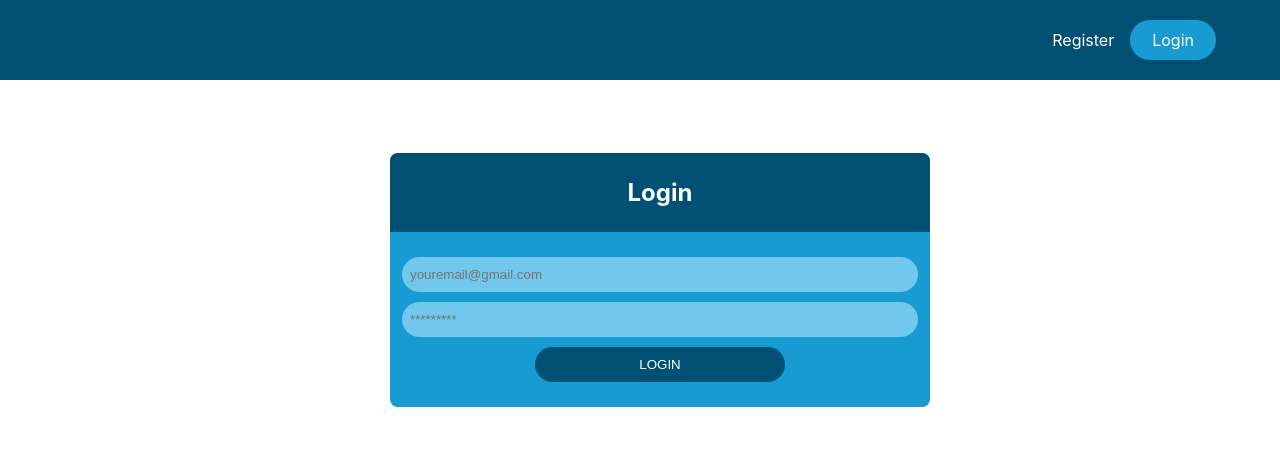
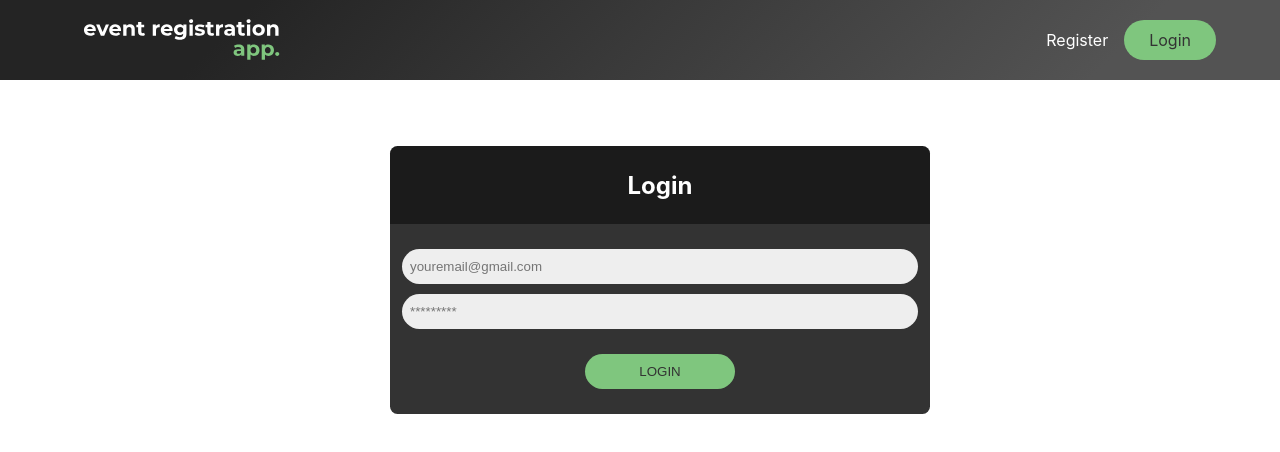
Before and after one commit to karolisst/Baigiamasis-projektas, a React (Create React App) app in the folder frontend/administration-app/: page /login in a window 1280 px wide. Shown: the top 452 px of the page. Built offline with nearby package versions, Linux system fonts and the light colour scheme.

Commit message:
changed style, added logo

```diff
--- a/frontend/administration-app/src/components/NavBar.jsx
+++ b/frontend/administration-app/src/components/NavBar.jsx
@@ -1,7 +1,8 @@
 import { useContext } from "react";
 import React from "react";
-import { Nav, NavLink, NavMenu, NavBtnLink } from "../styles/StyledNavBar";
+import { Nav, NavLink, NavMenu, NavBtnLink, Img } from "../styles/StyledNavBar";
 import { AuthenticationContext } from "./AuthenticationContext";
+import logo from "../assets/logo.svg";
 
 export const NavBar = ({ isLoading, onLogout }) => {
   const { isSignedIn } = useContext(AuthenticationContext);
@@ -15,7 +16,7 @@ export const NavBar = ({ isLoading, onLogout }) => {
       {isSignedIn ? (
         <>
           <NavLink to="/">
-            {/* <img src={require("../../images/logo.svg")} alt="logo" /> */}
+            <Img src={logo} alt="logo" />
           </NavLink>
           <NavMenu>
             <NavLink to="/">Home</NavLink>
@@ -27,13 +28,15 @@ export const NavBar = ({ isLoading, onLogout }) => {
           </NavMenu>
         </>
       ) : (
-        <NavMenu>
+        <>
           <NavLink to="/">
-            {/* <img src={require("../../images/logo.svg")} alt="logo" /> */}
+            <Img src={logo} alt="logo" />
           </NavLink>
-          <NavLink to="/register">Register</NavLink>
-          <NavBtnLink to="/login">Login</NavBtnLink>
-        </NavMenu>
+          <NavMenu>
+            <NavLink to="/register">Register</NavLink>
+            <NavBtnLink to="/login">Login</NavBtnLink>
+          </NavMenu>
+        </>
       )}
     </Nav>
   );
--- a/frontend/administration-app/src/styles/StyledLogin.js
+++ b/frontend/administration-app/src/styles/StyledLogin.js
@@ -14,17 +14,17 @@ export const StyledInput = styled.input`
   padding: 10px 8px;
   border: 0;
   border-radius: 100px;
-  background-color: #71c7ec;
+  background-color: #eeeeee;
 `;
 
 export const StyledButton = styled.button`
-  width: 50%;
-  margin: 5px 0px;
-  background-color: #005073;
+  width: 30%;
+  margin: 20px 0 5px 0;
+  background-color: #7fc67e;
   padding: 10px;
   border: 0;
   border-radius: 100px;
-  color: white;
+  color: #333333;
 `;
 
 export const StyledForm = styled.form`
@@ -33,7 +33,7 @@ export const StyledForm = styled.form`
   flex-direction: column;
   align-items: center;
   width: 100%;
-  background-color: #189ad3;
+  background-color: #333333;
   padding: 20px;
   border-radius: 0px 0px 7.5px 7.5px;
 `;
@@ -43,7 +43,7 @@ export const StyledHeader = styled.div`
   justify-content: center;
   flex-direction: column;
   align-items: center;
-  background-color: #005073;
+  background-color: #1b1b1b;
   padding: 5px 20px;
   width: 100%;
   border-radius: 7.5px 7.5px 0px 0px;
--- a/frontend/administration-app/src/styles/StyledNavBar.js
+++ b/frontend/administration-app/src/styles/StyledNavBar.js
@@ -2,10 +2,20 @@ import { NavLink as Link } from "react-router-dom";
 import styled from "styled-components";
 
 export const Nav = styled.nav`
-  background: #005073;
+  background: rgb(36, 36, 36);
+  background: linear-gradient(
+    135deg,
+    rgba(36, 36, 36, 1) 19%,
+    rgba(83, 83, 83, 1) 86%
+  );
   height: 80px;
   display: flex;
-  justify-content: end;
+  justify-content: space-between;
+  padding: 0 5%;
+`;
+
+export const Img = styled.img`
+  width: 200px;
 `;
 
 export const NavLink = styled(Link)`
@@ -20,14 +30,14 @@ export const NavLink = styled(Link)`
 export const NavMenu = styled.div`
   display: flex;
   align-items: center;
-  margin-right: 5%;
+  justify-content: flex-end;
 `;
 
 export const NavBtnLink = styled(Link)`
   border-radius: 20px;
-  background: #189ad3;
-  padding: 10px 22px;
-  color: #fff;
+  background: #7fc67e;
+  padding: 10px 25px;
+  color: #333333;
   outline: none;
   border: none;
   text-decoration: none;
```
Also changed, not shown: frontend/administration-app/src/assets/logo.svg (added), frontend/administration-app/src/logo.svg (deleted).
